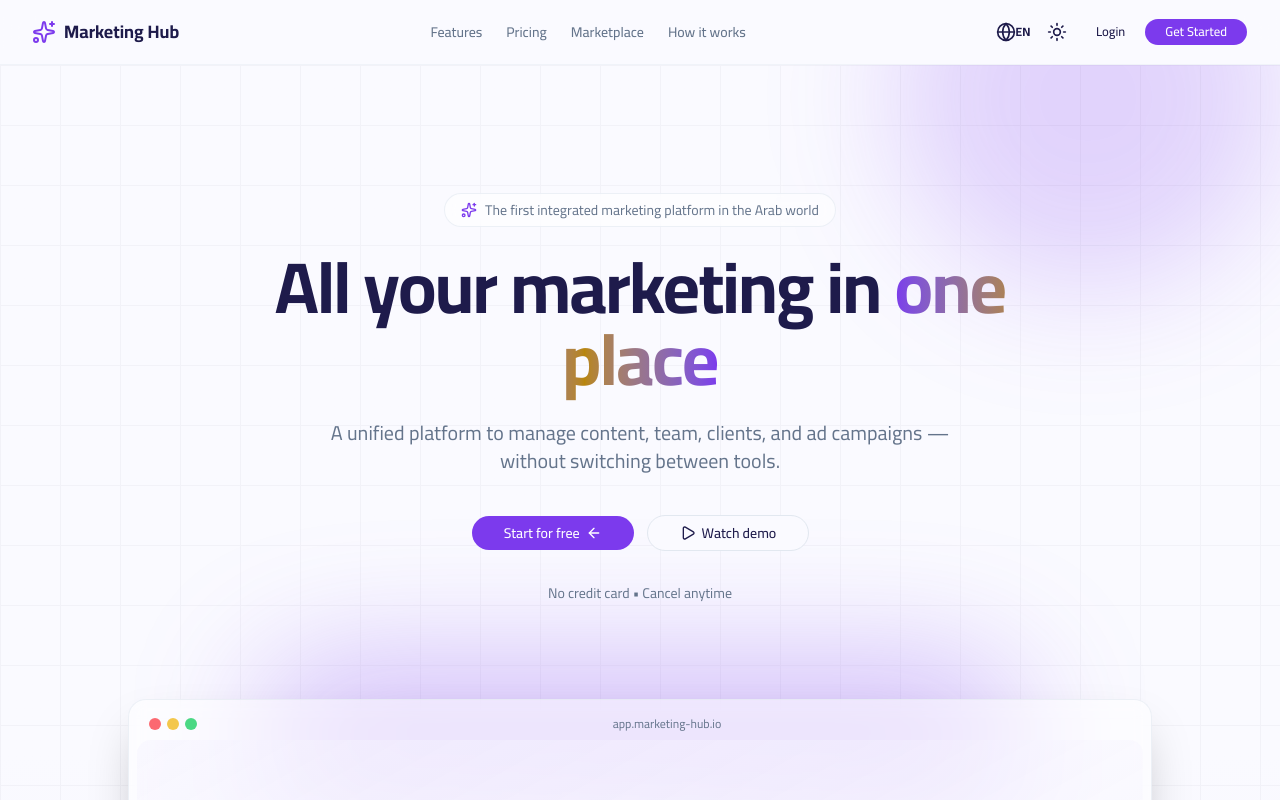
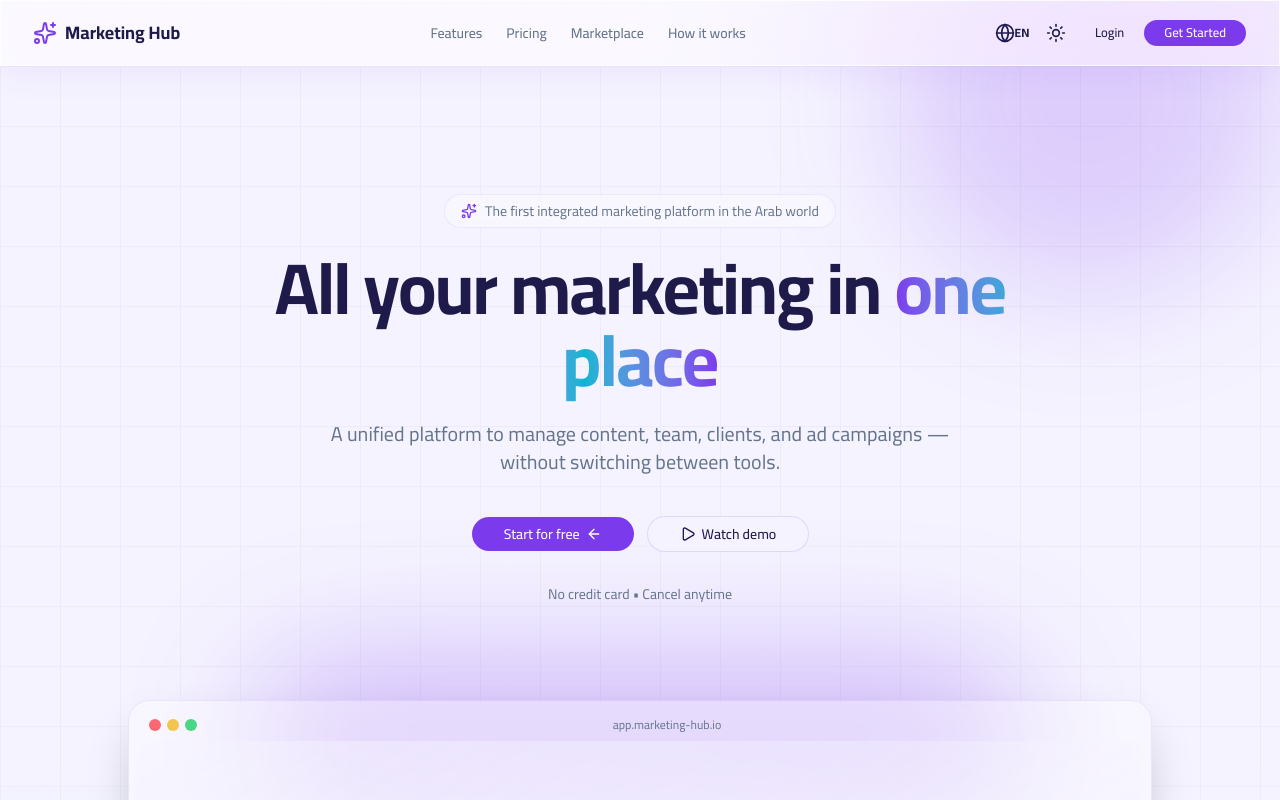
Before and after one commit to adnovaeg-programming/marketing-hub, a Next.js app: page /en in a window 1280 px wide. Shown: the top 800 px of the page. Built offline with nearby package versions, Linux system fonts and the light colour scheme.

Commit message:
feat: implement glassmorphism design system with cyan accent and light default

```diff
--- a/src/app/[locale]/layout.tsx
+++ b/src/app/[locale]/layout.tsx
@@ -7,6 +7,7 @@ import { notFound } from "next/navigation";
 import { routing } from "@/i18n/routing";
 import { ThemeProvider } from "@/components/theme-provider";
 import { Navbar } from "@/components/navbar";
+import { BackgroundLayer } from "@/components/background-layer";
 
 import "../globals.css";
 
@@ -58,10 +59,11 @@ export default async function LocaleLayout({
         <NextIntlClientProvider messages={messages}>
           <ThemeProvider
             attribute="class"
-            defaultTheme="dark"
+            defaultTheme="light"
             enableSystem
             disableTransitionOnChange
           >
+            <BackgroundLayer />
             <Navbar />
             {children}
           </ThemeProvider>
--- a/src/app/globals.css
+++ b/src/app/globals.css
@@ -5,12 +5,14 @@
 /* تفعيل Dark Mode بالـ class */
 @custom-variant dark (&:where(.dark, .dark *));
 
-/* ===== Light Mode ===== */
+/* ============================================
+   Light Mode — Glass / Lavender (الافتراضي)
+   ============================================ */
 :root {
-  --background: #fafaff;
+  --background: #f5f3ff;
   --foreground: #1e1b4b;
 
-  --card: #ffffff;
+  --card: rgba(255, 255, 255, 0.7);
   --card-foreground: #1e1b4b;
 
   --popover: #ffffff;
@@ -19,46 +21,58 @@
   --primary: #7c3aed;
   --primary-foreground: #ffffff;
 
-  --secondary: #f5f3ff;
+  --secondary: #ede9fe;
   --secondary-foreground: #1e1b4b;
 
   --muted: #f5f3ff;
   --muted-foreground: #64748b;
 
-  --accent: #b8860b;
+  --accent: #06b6d4;
   --accent-foreground: #ffffff;
 
   --destructive: #dc2626;
   --destructive-foreground: #ffffff;
 
-  --border: #e2e8f0;
-  --input: #e2e8f0;
+  --border: rgba(124, 58, 237, 0.15);
+  --input: rgba(124, 58, 237, 0.08);
   --ring: #7c3aed;
 
+  /* Glass tokens */
+  --glass-bg: rgba(255, 255, 255, 0.55);
+  --glass-bg-strong: rgba(255, 255, 255, 0.75);
+  --glass-border: rgba(255, 255, 255, 0.8);
+  --glass-shadow: 0 8px 32px rgba(124, 58, 237, 0.08);
+
+  /* Glow tokens */
+  --glow-primary: rgba(124, 58, 237, 0.4);
+  --glow-accent: rgba(6, 182, 212, 0.4);
+
   --chart-1: #7c3aed;
-  --chart-2: #0ea5e9;
+  --chart-2: #06b6d4;
   --chart-3: #10b981;
-  --chart-4: #d4af37;
+  --chart-4: #f59e0b;
   --chart-5: #ec4899;
 
-  --radius: 0.625rem;
+  --radius: 0.75rem;
 
-  --sidebar: #f5f3ff;
+  --sidebar: rgba(255, 255, 255, 0.7);
   --sidebar-foreground: #1e1b4b;
   --sidebar-primary: #7c3aed;
   --sidebar-primary-foreground: #ffffff;
   --sidebar-accent: #ede9fe;
   --sidebar-accent-foreground: #1e1b4b;
-  --sidebar-border: #e2e8f0;
+  --sidebar-border: rgba(124, 58, 237, 0.15);
   --sidebar-ring: #7c3aed;
 }
 
-/* ===== Dark Mode ===== */
+/* ============================================
+   Dark Mode — Deep Night Violet
+   ============================================ */
 .dark {
   --background: #0b0724;
   --foreground: #f8fafc;
 
-  --card: #1e1b4b;
+  --card: rgba(255, 255, 255, 0.05);
   --card-foreground: #f8fafc;
 
   --popover: #1e1b4b;
@@ -67,39 +81,49 @@
   --primary: #a78bfa;
   --primary-foreground: #0b0724;
 
-  --secondary: #1e1b4b;
+  --secondary: rgba(255, 255, 255, 0.05);
   --secondary-foreground: #f8fafc;
 
-  --muted: #1e1b4b;
+  --muted: rgba(255, 255, 255, 0.05);
   --muted-foreground: #94a3b8;
 
-  --accent: #d4af37;
+  --accent: #22d3ee;
   --accent-foreground: #0b0724;
 
   --destructive: #ef4444;
   --destructive-foreground: #ffffff;
 
   --border: rgba(255, 255, 255, 0.1);
-  --input: rgba(255, 255, 255, 0.15);
+  --input: rgba(255, 255, 255, 0.08);
   --ring: #a78bfa;
 
+  --glass-bg: rgba(255, 255, 255, 0.04);
+  --glass-bg-strong: rgba(255, 255, 255, 0.08);
+  --glass-border: rgba(255, 255, 255, 0.1);
+  --glass-shadow: 0 8px 32px rgba(0, 0, 0, 0.3);
+
+  --glow-primary: rgba(167, 139, 250, 0.5);
+  --glow-accent: rgba(34, 211, 238, 0.5);
+
   --chart-1: #a78bfa;
-  --chart-2: #38bdf8;
+  --chart-2: #22d3ee;
   --chart-3: #34d399;
-  --chart-4: #d4af37;
+  --chart-4: #fbbf24;
   --chart-5: #f472b6;
 
-  --sidebar: #1e1b4b;
+  --sidebar: rgba(255, 255, 255, 0.05);
   --sidebar-foreground: #f8fafc;
   --sidebar-primary: #a78bfa;
   --sidebar-primary-foreground: #0b0724;
-  --sidebar-accent: #312e81;
+  --sidebar-accent: rgba(255, 255, 255, 0.08);
   --sidebar-accent-foreground: #f8fafc;
   --sidebar-border: rgba(255, 255, 255, 0.1);
   --sidebar-ring: #a78bfa;
 }
 
-/* ===== ربط الألوان بـ Tailwind ===== */
+/* ============================================
+   Theme Mapping
+   ============================================ */
 @theme inline {
   --color-background: var(--background);
   --color-foreground: var(--foreground);
@@ -134,6 +158,10 @@
   --color-sidebar-border: var(--sidebar-border);
   --color-sidebar-ring: var(--sidebar-ring);
 
+  --color-glass: var(--glass-bg);
+  --color-glass-strong: var(--glass-bg-strong);
+  --color-glass-border: var(--glass-border);
+
   --font-sans: var(--font-cairo);
   --font-mono: var(--font-geist-mono);
   --font-heading: var(--font-cairo);
@@ -145,9 +173,47 @@
   --radius-2xl: calc(var(--radius) * 1.8);
   --radius-3xl: calc(var(--radius) * 2.2);
   --radius-4xl: calc(var(--radius) * 2.6);
+
+  /* Animations */
+  --animate-float: float 6s ease-in-out infinite;
+  --animate-float-slow: float 8s ease-in-out infinite;
+  --animate-glow-pulse: glow-pulse 4s ease-in-out infinite;
+  --animate-shimmer: shimmer 3s linear infinite;
+  --animate-fade-in-up: fade-in-up 0.7s cubic-bezier(0.4, 0, 0.2, 1) forwards;
 }
 
-/* ===== الأساسيات ===== */
+/* ============================================
+   Keyframes
+   ============================================ */
+@keyframes float {
+  0%, 100% { transform: translateY(0px); }
+  50% { transform: translateY(-24px); }
+}
+
+@keyframes glow-pulse {
+  0%, 100% { opacity: 0.5; }
+  50% { opacity: 1; }
+}
+
+@keyframes shimmer {
+  0% { transform: translateX(-100%); }
+  100% { transform: translateX(100%); }
+}
+
+@keyframes fade-in-up {
+  from {
+    opacity: 0;
+    transform: translateY(24px);
+  }
+  to {
+    opacity: 1;
+    transform: translateY(0);
+  }
+}
+
+/* ============================================
+   Base Layer
+   ============================================ */
 @layer base {
   * {
     @apply border-border outline-ring/50;
@@ -159,16 +225,84 @@
     @apply font-sans;
   }
 }
+
+/* ============================================
+   Utilities — Glass System
+   ============================================ */
 @layer utilities {
-  /* تدرج ناعم للخلفية العامة */
-  .auth-bg {
-    background:
-      radial-gradient(ellipse at top, color-mix(in oklch, var(--primary) 8%, transparent), transparent 50%),
-      radial-gradient(ellipse at bottom, color-mix(in oklch, var(--accent) 6%, transparent), transparent 50%),
-      var(--background);
+  /* Glass — الأساسي */
+  .glass {
+    background: var(--glass-bg);
+    border: 1px solid var(--glass-border);
+    backdrop-filter: blur(20px) saturate(180%);
+    -webkit-backdrop-filter: blur(20px) saturate(180%);
+    box-shadow: var(--glass-shadow);
   }
 
-  /* شبكة خفيفة */
+  /* Glass — كثيف (للكروت الرئيسية) */
+  .glass-strong {
+    background: var(--glass-bg-strong);
+    border: 1px solid var(--glass-border);
+    backdrop-filter: blur(28px) saturate(180%);
+    -webkit-backdrop-filter: blur(28px) saturate(180%);
+    box-shadow: var(--glass-shadow);
+  }
+
+  /* Glass Hover — ارتفاع + توهج عند المرور */
+  .glass-hover {
+    transition: all 0.5s cubic-bezier(0.4, 0, 0.2, 1);
+  }
+  .glass-hover:hover {
+    background: var(--glass-bg-strong);
+    border-color: color-mix(in oklch, var(--primary) 50%, transparent);
+    box-shadow:
+      0 20px 50px var(--glow-primary),
+      0 0 0 1px color-mix(in oklch, var(--primary) 30%, transparent);
+    transform: translateY(-4px);
+  }
+
+  /* Glass Shimmer — لمعان متحرك */
+  .glass-shimmer {
+    position: relative;
+    overflow: hidden;
+  }
+  .glass-shimmer::before {
+    content: "";
+    position: absolute;
+    inset: 0;
+    background: linear-gradient(
+      90deg,
+      transparent,
+      rgba(255, 255, 255, 0.2),
+      transparent
+    );
+    transform: translateX(-100%);
+    animation: shimmer 4s ease-in-out infinite;
+    pointer-events: none;
+  }
+
+  /* Glow helpers */
+  .glow-primary {
+    box-shadow: 0 0 60px var(--glow-primary);
+  }
+  .glow-accent {
+    box-shadow: 0 0 60px var(--glow-accent);
+  }
+
+  /* Text Gradient */
+  .text-gradient {
+    background: linear-gradient(
+      to left,
+      var(--primary),
+      var(--accent),
+      var(--primary)
+    );
+    background-clip: text;
+    -webkit-background-clip: text;
+    color: transparent;
+  }
+
+  /* Grid background */
   .subtle-grid {
     background-image:
       linear-gradient(var(--foreground) 1px, transparent 1px),
--- /dev/null
+++ b/src/components/background-layer.tsx
@@ -0,0 +1,23 @@
+export function BackgroundLayer() {
+  return (
+    <div
+      aria-hidden
+      className="pointer-events-none fixed inset-0 -z-50 overflow-hidden"
+    >
+      {/* توهج بنفسجي — فوق يمين */}
+      <div className="animate-glow-pulse absolute -top-40 -right-40 size-[600px] rounded-full bg-primary/25 blur-[120px]" />
+
+      {/* توهج سماوي — تحت شمال */}
+      <div
+        className="animate-glow-pulse absolute -bottom-40 -left-40 size-[600px] rounded-full bg-accent/20 blur-[120px]"
+        style={{ animationDelay: "1.5s" }}
+      />
+
+      {/* توهج بنفسجي ناعم — وسط */}
+      <div className="absolute top-1/3 left-1/2 h-[500px] w-[700px] -translate-x-1/2 rounded-full bg-primary/[0.08] blur-[100px]" />
+
+      {/* شبكة خفيفة */}
+      <div className="subtle-grid absolute inset-0 opacity-[0.015] dark:opacity-[0.03]" />
+    </div>
+  );
+}
--- a/src/components/navbar.tsx
+++ b/src/components/navbar.tsx
@@ -28,8 +28,8 @@ export function Navbar() {
   const t = useTranslations("nav");
 
   return (
-    <header className="sticky top-0 z-50 w-full border-b border-border/40 bg-background/80 backdrop-blur-lg">
-      <nav className="mx-auto flex h-16 max-w-7xl items-center justify-between gap-4 px-4 md:px-8">
+<header className="glass sticky top-0 z-50 w-full border-b border-glass-border">
+        <nav className="mx-auto flex h-16 max-w-7xl items-center justify-between gap-4 px-4 md:px-8">
         <Link href="/" className="flex items-center gap-2 font-bold text-lg">
           <Sparkles className="size-6 text-primary" />
           <span className="text-foreground">Marketing Hub</span>
@@ -52,11 +52,11 @@ export function Navbar() {
           <ThemeToggle />
 
           <div className="hidden md:flex items-center gap-2">
-            <Button variant="ghost" size="sm">
-              {t("login")}
+            <Button variant="ghost" size="sm" asChild>
+              <Link href="/login">{t("login")}</Link>
             </Button>
-            <Button size="sm" className="rounded-full px-5">
-              {t("getStarted")}
+            <Button size="sm" className="rounded-full px-5" asChild>
+              <Link href="/register">{t("getStarted")}</Link>
             </Button>
           </div>
 
@@ -86,11 +86,11 @@ export function Navbar() {
                   </a>
                 ))}
                 <div className="mt-4 flex flex-col gap-2 border-t border-border pt-4">
-                  <Button variant="outline" onClick={() => setOpen(false)}>
-                    {t("login")}
+                  <Button variant="outline" asChild onClick={() => setOpen(false)}>
+                    <Link href="/login">{t("login")}</Link>
                   </Button>
-                  <Button onClick={() => setOpen(false)}>
-                    {t("getStarted")}
+                  <Button asChild onClick={() => setOpen(false)}>
+                    <Link href="/register">{t("getStarted")}</Link>
                   </Button>
                 </div>
               </div>
```
